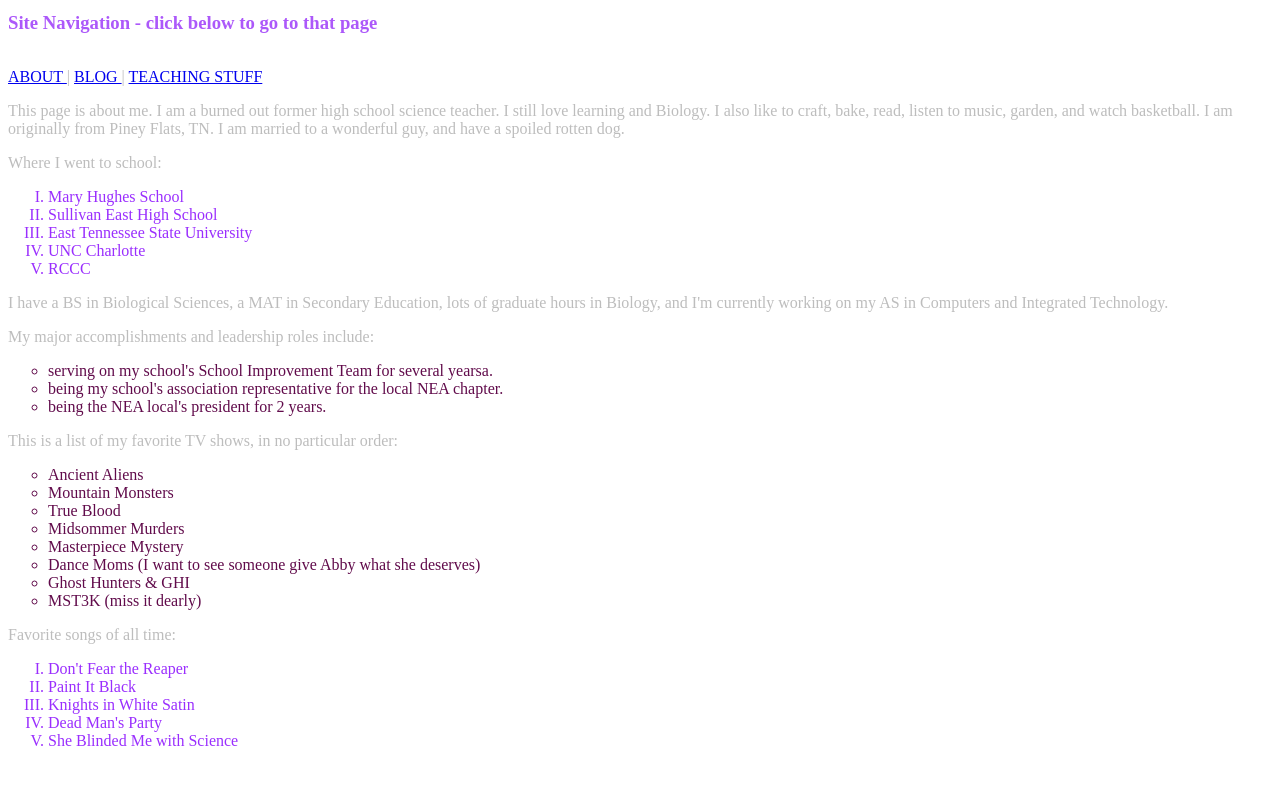
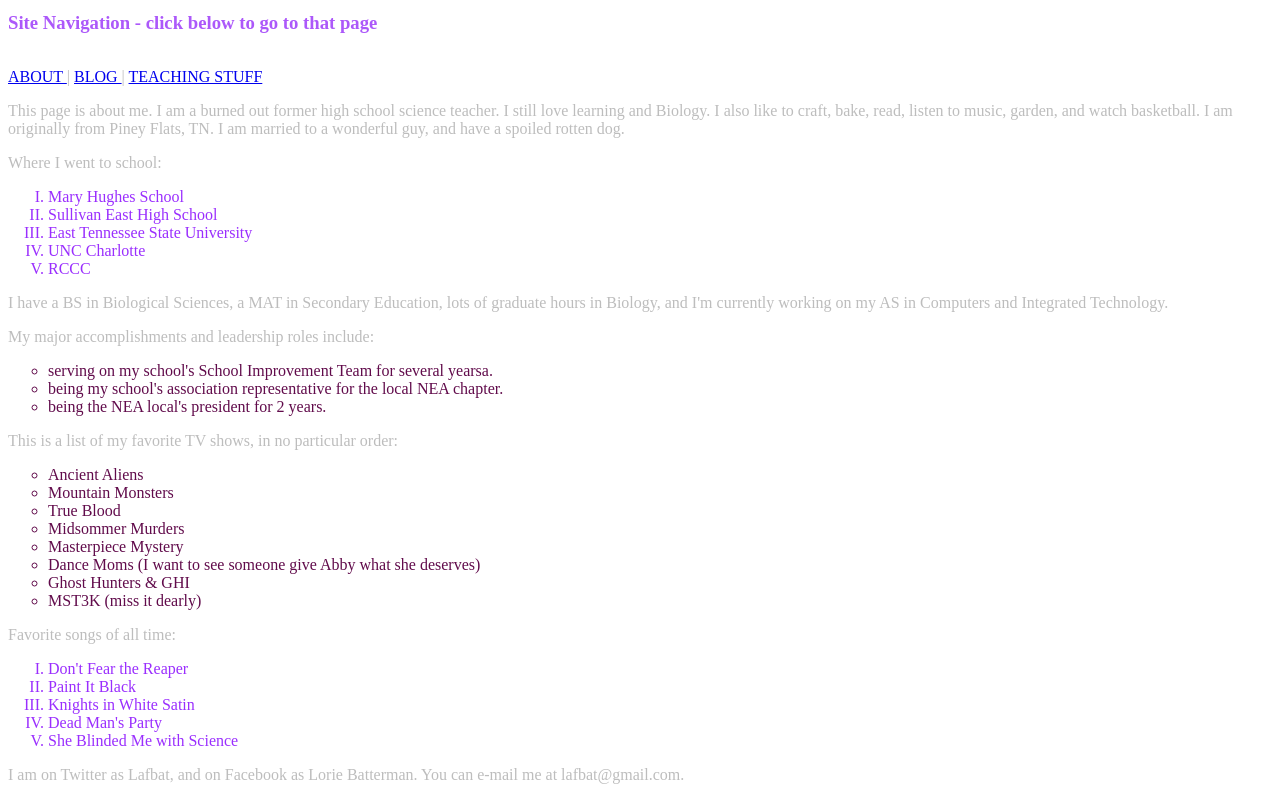
Before and after one commit to lafbat/lafbat.github.io, a plain HTML site: page about.html in a window 1280 px wide. Shown: the part 558-1358 px from the top of the page. Before the commit the page ends 1324 px from the top, so only its background shows below. Drawn offline with Linux system fonts and the light colour scheme.

Commit message:
Update about.html
added in contact information

```diff
--- a/about.html
+++ b/about.html
@@ -63,7 +63,7 @@ garden, and watch basketball. I am originally from Piney Flats, TN. I am married
 		</p>
 
 
-
+<p> I am on Twitter as Lafbat, and on Facebook as Lorie Batterman. You can e-mail me at lafbat@gmail.com.</p>
 
 </body>
 </html>
```
